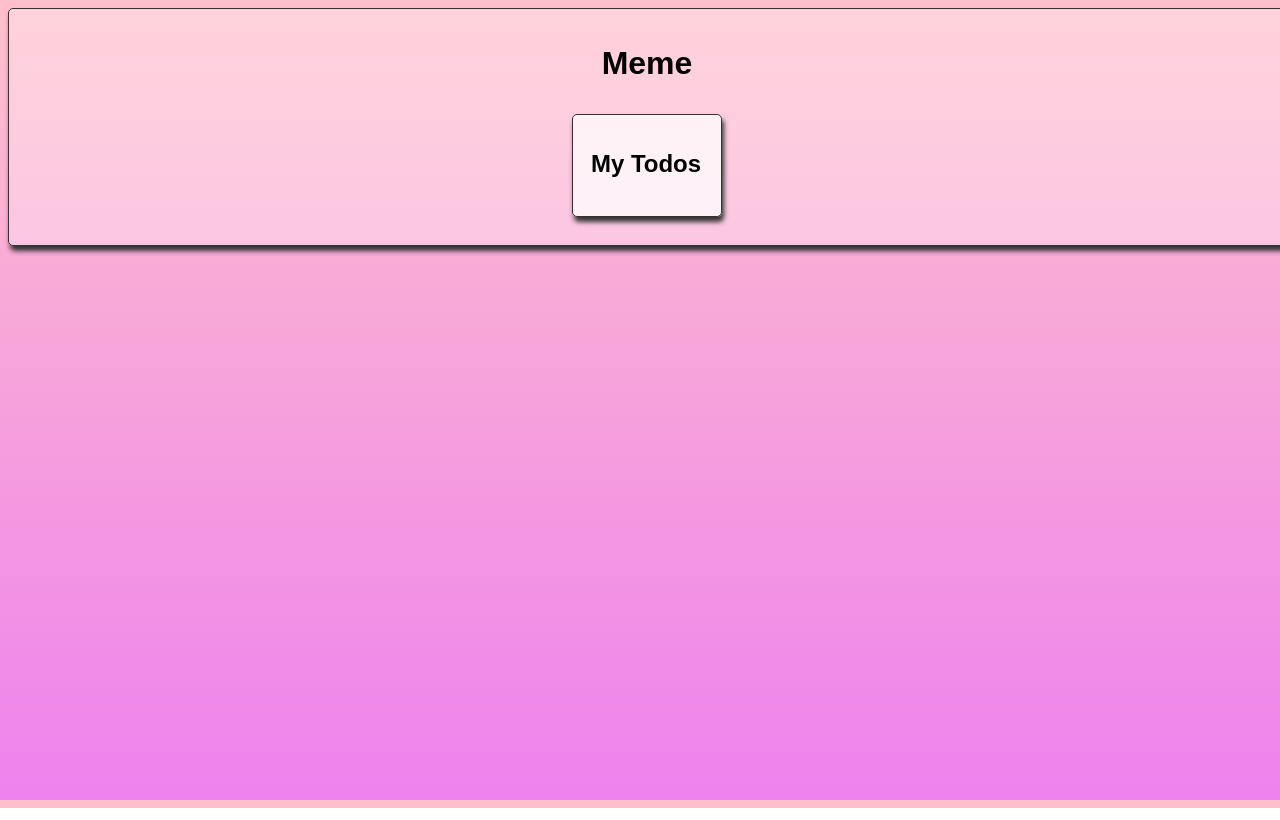
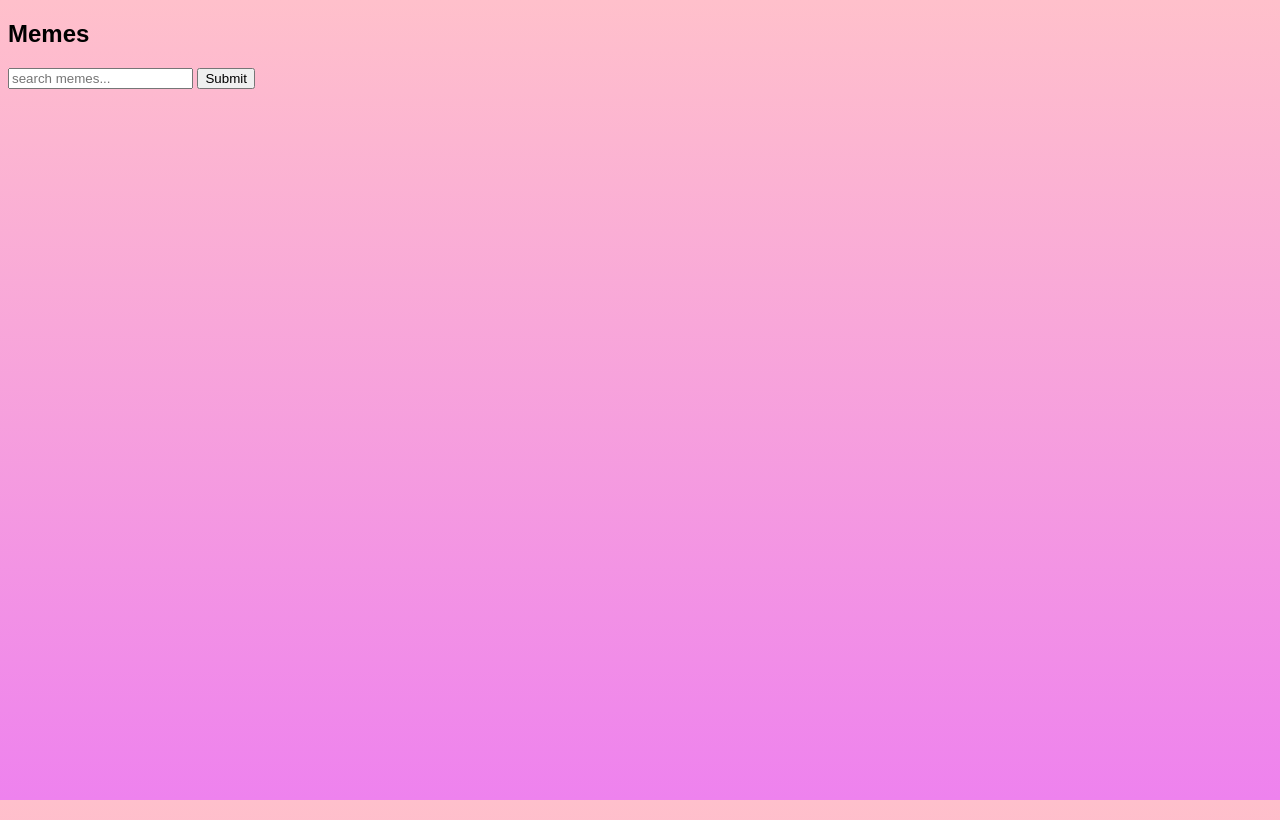
Before and after one commit to janechodance/Meme-Generator, a plain HTML site: page index.html in a window 1280 px wide. Drawn offline with Linux system fonts and the light colour scheme; no server answers.

Commit message:
Add files via upload

```diff
--- a/index.html
+++ b/index.html
@@ -4,25 +4,27 @@
   <meta charset="UTF-8">
   <title>Meme Generator</title>
   <link rel="stylesheet" href="./style.css">
-  <script src="./src/index.js"></script>
+  <script defer src="index.js"></script>
+
 
 </head>
 <body>
-  <div id="main-content">
-    <h1>Meme</h1>
+  <div id ="meme-list-holder">
+    <h2>Memes</h2>
+    <form class="text-center" id="meme-form">
+			<input type="text" id="meme-input" placeholder="search memes..." />
+
+			<input type="submit" value="Submit" />
+        </form>
+    <ul id="meme-list">
+
+      </ul>
+  </div>
+ <div id="meme">
+      <ul id="meme">
+      </ul>
+    </div>
 
 
-    <!-- <button id="notify">Click Me!</button> -->
-
-    <form id="" action="#" method="POST">
-
-    </form>
-
-    <div id="list">
-      <h2>My Todos</h2>
-      <ul id="tasks">
-      </ul>
-    </div>
-  </div>
 </body>
 </html>
```
